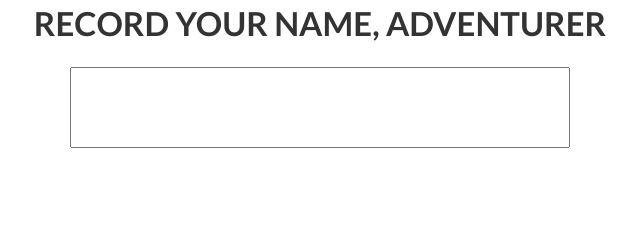
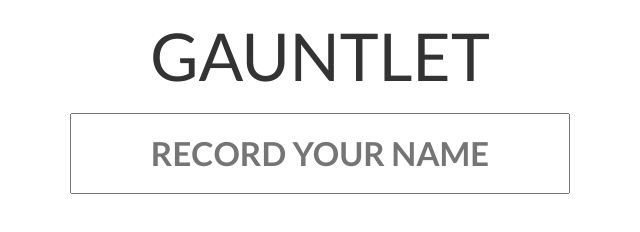
Before and after one commit to stevebrownlee/gauntlet, a website: page index.html in a window 1280 px wide. Shown: the whole page, without its empty margins (320-960 px from the left). Drawn offline with nearby package versions, Linux system fonts and the light colour scheme.

Commit message:
Removed button from initial view. Added placeholder to name text box.

```diff
--- a/index.html
+++ b/index.html
@@ -15,9 +15,9 @@
 
     <section id="player-setup" class="card card--name">
       <div class="card__prompt">
-        <div>RECORD YOUR NAME, ADVENTURER</div>
+        <h1>gauntlet</h1>
         <div class="field">
-          <input type="text" autofocus="true" id="player-name" class="field__textinput">
+          <input placeholder="RECORD YOUR NAME" type="text" autofocus="true" id="player-name" class="field__textinput">
         </div>
       </div>
     </section>
@@ -35,7 +35,7 @@
         </div>
       </div>
 
-      <div class="container-fluid professions--container"></div>
+      <div class="container-fluid professions__container"></div>
     </section>
 
     <section id="weapon-select" class="card card--weapon">
--- a/javascripts/app-await.js
+++ b/javascripts/app-await.js
@@ -49,7 +49,7 @@
     }
   }
   professionHTML += '</div>';
-  $(".professions--container").append(professionHTML);
+  $(".professions__container").append(professionHTML);
 
 
   /*
--- a/javascripts/battleground.js
+++ b/javascripts/battleground.js
@@ -6,7 +6,7 @@ const Battleground = function (human_combatant, enemy_combatant, console_output
   this.console_output = console_output;
 };
 
-Battleground.prototype.melee = function() {
+Battleground.prototype.melee = function () {
   // Perform attack and return the string outcome
   const attack = (combatant, target) => {
     let result, modifier;
--- a/styles/gauntlet.css
+++ b/styles/gauntlet.css
@@ -1,7 +1,6 @@
 body {
   font-family: "Lato", "Helvetica", "sans-serif";
   margin: 0;
-  /*padding: 10px;*/
   font-size: 3em;
 }
 
@@ -16,7 +15,9 @@ body {
   min-width: 500px;
 }
 
-
+h1 {
+  font-size: 2em;
+}
 
 /*
   Section styles
```
